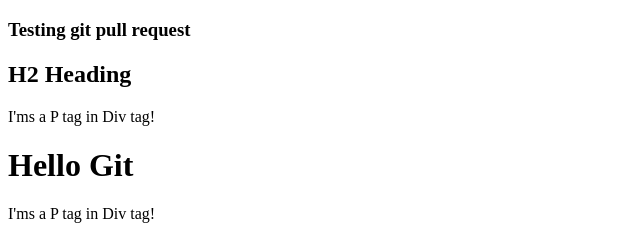
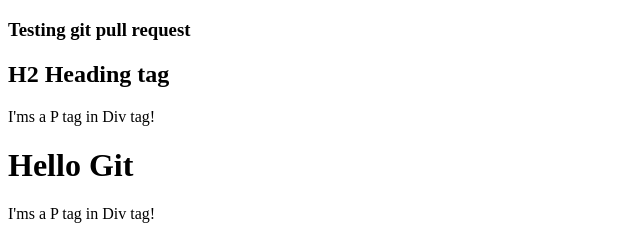
Before and after one commit to rikkhanna/git_github_masterclass, a plain HTML site: page index.html in a window 1280 px wide. Shown: the top 240 px of the page, 0-640 px from the left. Drawn offline with Linux system fonts and the light colour scheme.

Commit message:
Update index.html

```diff
--- a/index.html
+++ b/index.html
@@ -1,7 +1,7 @@
 <!DOCTYPE html>
 <html>
     <h3>Testing git pull request</h3>
-    <h2>H2 Heading</h2>
+    <h2>H2 Heading tag</h2>
 <div>
     <p>I'ms a P tag in Div tag!</p>
 </div>
```
